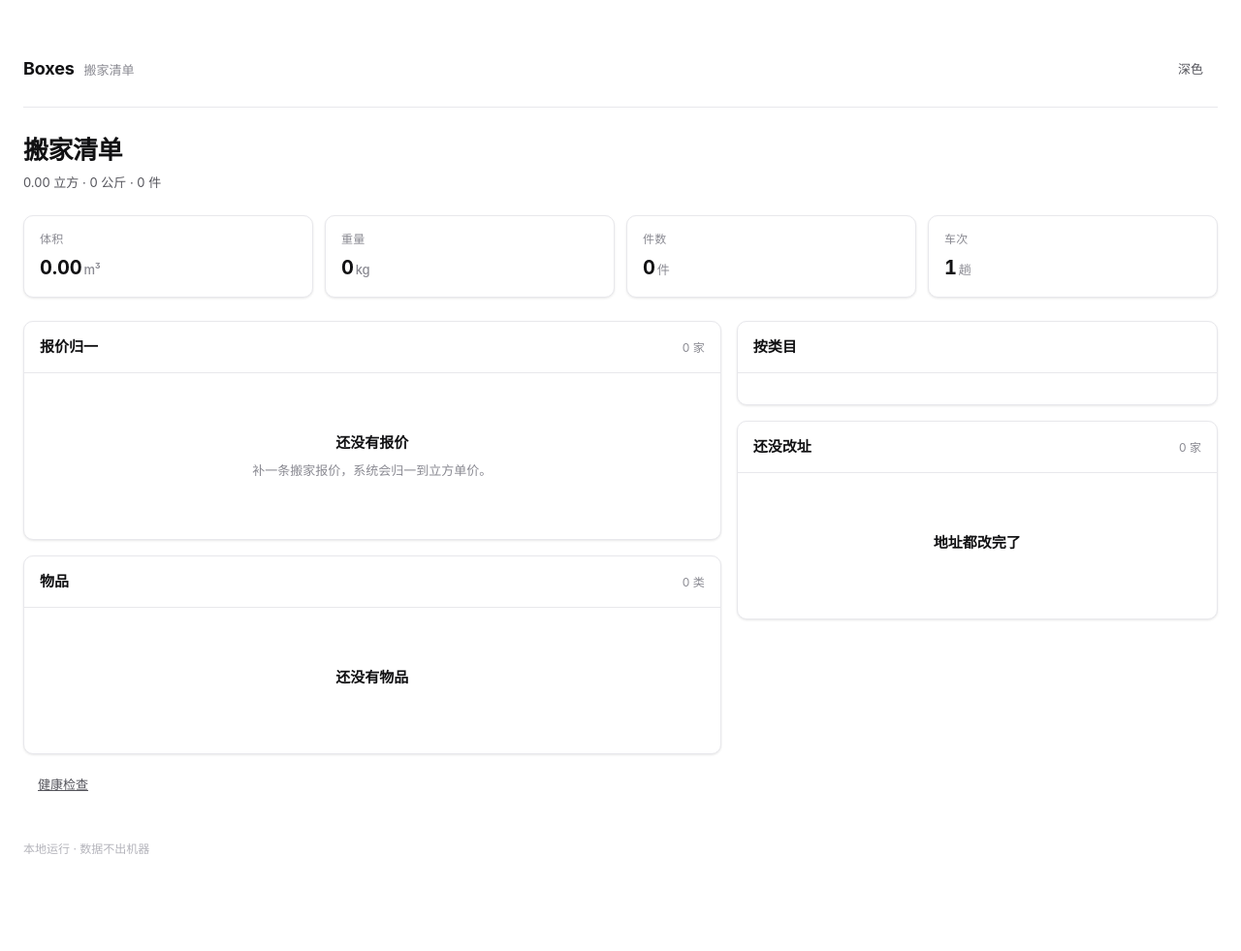
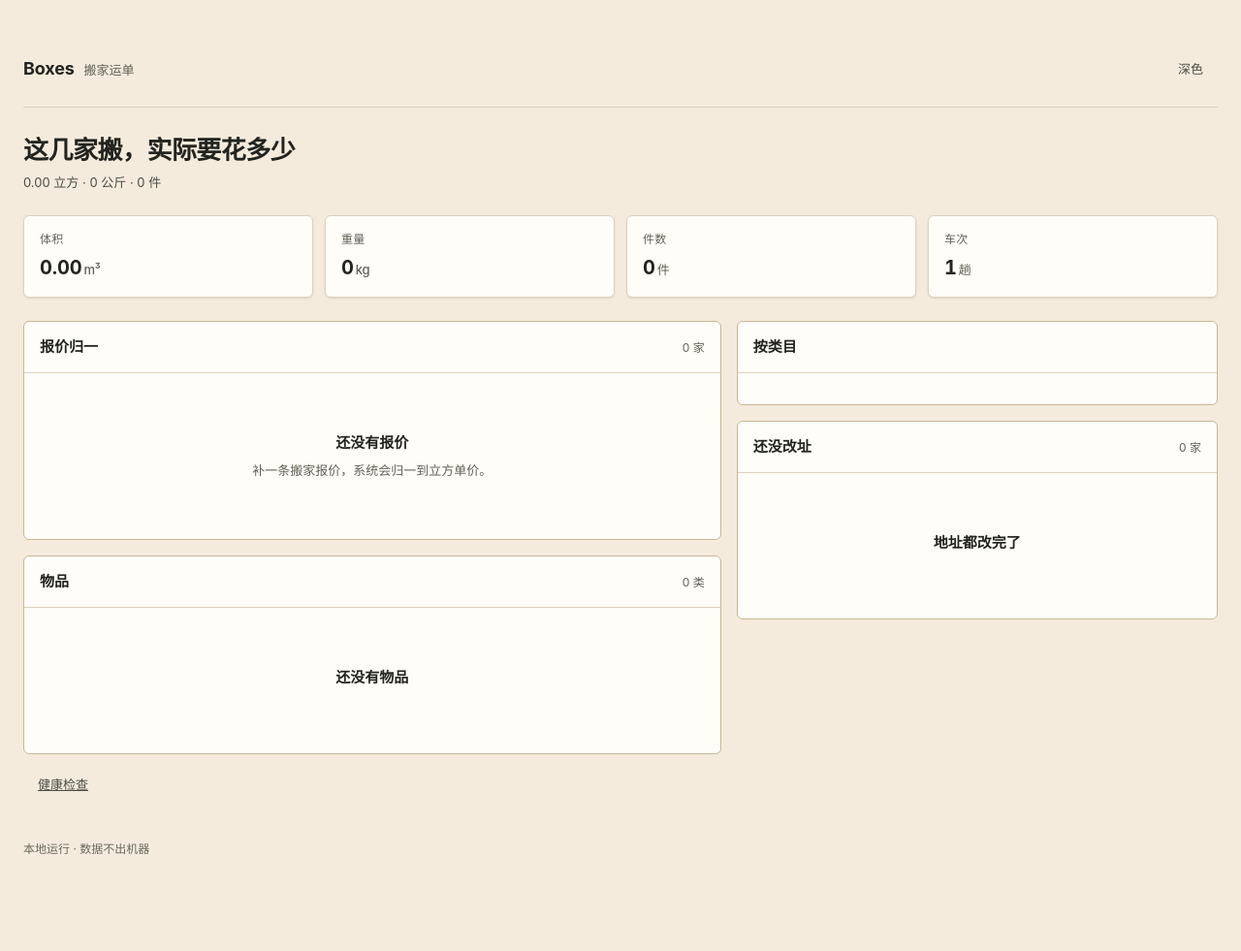
Before and after one commit to wushiyi105-jpg/boxes, a FastAPI app: page / in a window 1280 px wide. Shown: the whole page at 97% size. Run offline with FastAPI, Linux system fonts and the light colour scheme; parts of the project's set-up code (start-up, migrations or seed data) failed here and were passed over.

Commit message:
feat(ui): 按产品任务重做专属首屏与视觉

```diff
--- /dev/null
+++ b/static/theme.css
@@ -0,0 +1,27 @@
+:root {
+  --bg: #F4EBDD;
+  --bg-subtle: #EDE2CF;
+  --bg-muted: #E2D4BB;
+  --card: #FFFDF8;
+  --text: #23241F;
+  --text-2: #4b4c44;
+  --text-3: #606054;
+  --text-4: #69695c;
+  --border: #DED2BC;
+  --border-2: #CCBCA0;
+  --border-3: #B8A482;
+  --accent: #223A5E;
+  --accent-soft: #E7ECF3;
+  --accent-ink: #192C47;
+  --radius: 6px;
+  --radius-sm: 4px;
+  --radius-lg: 10px;
+}
+:root[data-theme="dark"] {
+  --accent: #8FA8CB;
+  --accent-soft: #15243A;
+  --accent-ink: #C1D3EA;
+}
+.page-head h1 { font-family: var(--mono); letter-spacing: -.02em; }
+.table th { background: #E9DDC9; color: #3A3225; }
+.card { border: 1px solid #C9B696; box-shadow: none; }
--- a/static/ui.css
+++ b/static/ui.css
@@ -325,3 +325,25 @@ hr.sep { border: 0; border-top: 1px solid var(--border); margin: 24px 0; }
 .board-item:last-child { border-bottom: 0; padding-bottom: 0; }
 .board-item .t { font-size: var(--fs-sm); font-weight: 600; }
 .board-item .why { color: var(--text-3); font-size: var(--fs-xs); margin-top: 2px; line-height: 1.5; }
+
+
+.daywall { display: grid; grid-template-columns: repeat(auto-fit, minmax(112px, 1fr)); gap: 8px; }
+.daytile { border: 1px solid var(--border); border-radius: var(--radius-sm); padding: 10px; background: var(--bg-subtle); min-height: 96px; }
+.daytile .d { font-size: var(--fs-2xs); color: var(--text-3); letter-spacing: .05em; }
+.daytile .shift { margin-top: 5px; font-size: var(--fs-xs); color: var(--text-2); display: flex; gap: 5px; }
+.daytile .shift b { color: var(--text); font-weight: 600; min-width: 28px; }
+.offers { display: grid; grid-template-columns: repeat(auto-fit, minmax(280px, 1fr)); gap: 12px; }
+.offer { border: 1px solid var(--border); border-radius: var(--radius); padding: 16px; background: var(--bg-subtle); }
+.offer .co { font-size: var(--fs-sm); font-weight: 600; }
+.offer .amount { margin: 6px 0 2px; font-size: var(--fs-2xl); font-weight: 650; font-variant-numeric: tabular-nums; letter-spacing: -.02em; }
+.offer .amount small { font-size: var(--fs-xs); font-weight: 500; color: var(--text-3); margin-left: 3px; }
+.offer dl { margin: 12px 0 0; display: grid; grid-template-columns: 1fr auto; gap: 5px; font-size: var(--fs-xs); }
+.offer dt { color: var(--text-3); }
+.offer dd { margin: 0; color: var(--text); font-variant-numeric: tabular-nums; }
+.ticket { border: 2px dashed var(--border-3); border-radius: var(--radius); padding: 16px; background: var(--bg-subtle); }
+.ticket .label { font-size: var(--fs-2xs); letter-spacing: .12em; color: var(--text-3); text-transform: uppercase; }
+.ticket .price { font-family: var(--mono); font-size: var(--fs-3xl); font-weight: 650; letter-spacing: -.03em; margin-top: 4px; }
+.chips { display: flex; flex-wrap: wrap; gap: 6px; margin-bottom: 16px; }
+
+
+.row-end { display: flex; gap: 8px; align-items: center; margin-left: auto; flex: none; }
--- a/templates/_macros.html
+++ b/templates/_macros.html
@@ -7,6 +7,7 @@
   <meta name="viewport" content="width=device-width, initial-scale=1">
   <title>{{ name }} · {{ tagline }}</title>
   <link rel="stylesheet" href="/static/ui.css">
+  <link rel="stylesheet" href="/static/theme.css">
 </head>
 <body>
   <main class="shell{% if wide %} shell--wide{% endif %}">
--- a/templates/index.html
+++ b/templates/index.html
@@ -1,6 +1,6 @@
 {% from "_macros.html" import shell, head, stats, card, tag, empty, note %}
-{% call shell("Boxes", "搬家清单", true) %}
-{{ head("搬家清单", "%.2f"|format(p.volume) ~ " 立方 · " ~ "%.0f"|format(p.weight) ~ " 公斤 · " ~ p.pieces ~ " 件") }}
+{% call shell("Boxes", "搬家运单", true) %}
+{{ head("这几家搬，实际要花多少", "%.2f"|format(p.volume) ~ " 立方 · " ~ "%.0f"|format(p.weight) ~ " 公斤 · " ~ p.pieces ~ " 件") }}
 
 {{ stats([
   ("体积", "%.2f"|format(p.volume), "m³"),
@@ -8,6 +8,16 @@
   ("件数", p.pieces, "件"),
   ("车次", p.trips, "趟")
 ]) }}
+
+{% if p.cheapest %}
+{% call card("最低到手价", p.cheapest.company) %}
+  <div class="ticket">
+    <div class="label">总价 / 含车辆与里程</div>
+    <div class="price">{{ "{:,.0f}".format(p.cheapest.total) }} <small style="font-size:14px;font-weight:500">元</small></div>
+    <div class="detail">{{ p.cheapest.mode }} · {{ "{:,.0f}".format(p.cheapest.per_m3) }} 元 / 立方</div>
+  </div>
+{% endcall %}
+{% endif %}
 
 <div class="cols">
   <div>
```
